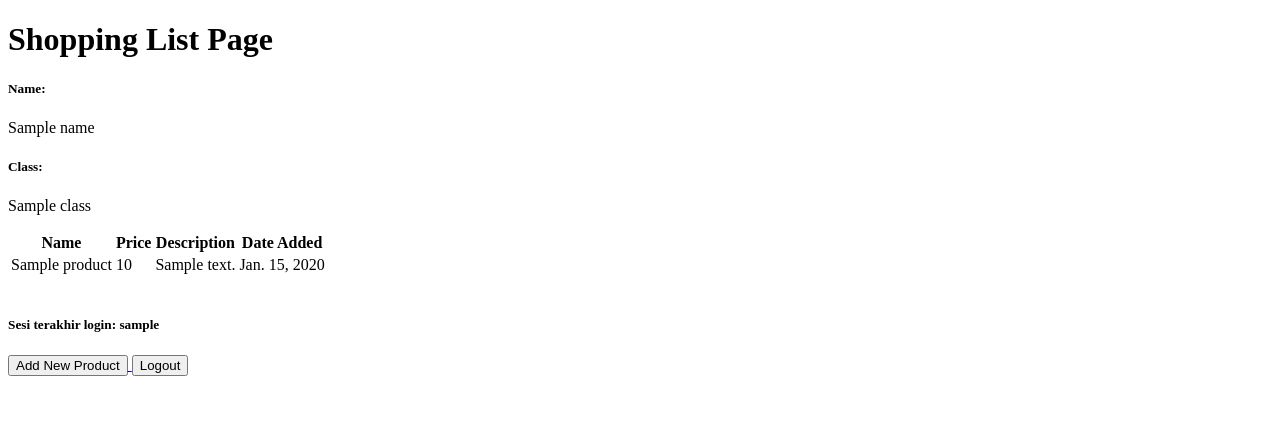
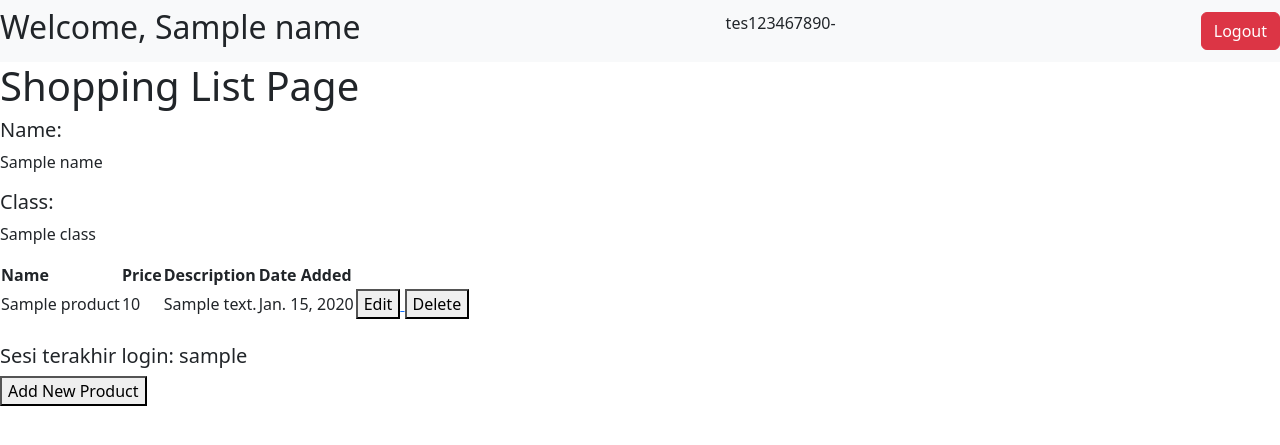
Before and after one commit to Firdausfarul/shopping_list, a Django app: template main/templates/main.html in a window 1280 px wide. Shown: the top 445 px of the page. Run offline with Django 4.2, Linux system fonts and the light colour scheme; tables that the repository leaves empty hold one stand-in row (values such as "Sample post"); the template is opened without the code that fills it: values that come from a table or form of the project are taken from there, most other values are stand-ins (such as "Sample title", 1, 10 or a date in 2020).

Commit message:
tutorial 4 27/09/2023

```diff
--- a/main/templates/main.html
+++ b/main/templates/main.html
@@ -1,6 +1,13 @@
 {% extends 'base.html' %}
 
 {% block content %}
+<nav class="navbar  bg-body-tertiary">
+    <h2>Welcome, {{name}}</h2>
+    <p>tes123467890-</p>
+    <form action="{% url 'main:logout' %}" method="get">
+        <button type="submit" class="btn btn-danger">Logout</button>
+    </form>
+  </nav>
     <h1>Shopping List Page</h1>
 
     <h5>Name:</h5>
@@ -24,6 +31,18 @@
                 <td>{{product.price}}</td>
                 <td>{{product.description}}</td>
                 <td>{{product.date_added}}</td>
+                <td>
+                    <a href="{% url 'main:edit_product' product.pk %}">
+                        <button>
+                            Edit
+                        </button>
+                    </a>
+                    <a href="{% url 'main:delete_product' product.pk %}">
+                          <button>
+                              Delete
+                          </button>
+                      </a>
+                </td>
             </tr>
         {% endfor %}
     </table>
@@ -35,10 +54,6 @@
             Add New Product
         </button>
     </a>
-    <a href="{% url 'main:logout' %}">
-        <button>
-            Logout
-        </button>
-    </a>
+
 
 {% endblock content %}
--- a/main/urls.py
+++ b/main/urls.py
@@ -1,7 +1,7 @@
 from django.urls import path
 from main.views import show_main, create_product
 app_name = 'main'
-from main.views import register, login_user, logout_user, show_main, create_product, show_xml, show_json, show_xml_by_id, show_json_by_id
+from main.views import register, login_user, logout_user, show_main, create_product, show_xml, show_json, show_xml_by_id, show_json_by_id, edit_product, delete_product
 urlpatterns = [
     path('', show_main, name='show_main'),
     path('create-product', create_product, name='create_product'),
@@ -12,4 +12,6 @@ urlpatterns = [
     path('register/', register, name='register'),
     path('login/', login_user, name='login'),
     path('logout/', logout_user, name='logout'),
+    path('edit-product/<int:id>', edit_product, name='edit_product'),
+    path('delete/<int:id>', delete_product, name='delete_product'),
 ]
--- a/templates/base.html
+++ b/templates/base.html
@@ -2,12 +2,16 @@
 <!DOCTYPE html>
 <html lang="en">
     <head>
+        <link href="https://cdn.jsdelivr.net/npm/bootstrap@5.3.2/dist/css/bootstrap.min.css" rel="stylesheet" integrity="sha384-T3c6CoIi6uLrA9TneNEoa7RxnatzjcDSCmG1MXxSR1GAsXEV/Dwwykc2MPK8M2HN" crossorigin="anonymous">
+        <script src="https://code.jquery.com/jquery-3.6.0.min.js" integrity="sha384-KyZXEAg3QhqLMpG8r+J4jsl5c9zdLKaUk5Ae5f5b1bw6AUn5f5v8FZJoMxm6f5cH1" crossorigin="anonymous"></script>
+        <script src="https://cdn.jsdelivr.net/npm/@popperjs/core@2.11.8/dist/umd/popper.min.js" integrity="sha384-I7E8VVD/ismYTF4hNIPjVp/Zjvgyol6VFvRkX/vR+Vc4jQkC+hVqc2pM8ODewa9r" crossorigin="anonymous"></script>
+        <script src="https://cdn.jsdelivr.net/npm/bootstrap@5.3.2/dist/js/bootstrap.min.js" integrity="sha384-BBtl+eGJRgqQAUMxJ7pMwbEyER4l1g+O15P+16Ep7Q9Q+zqX6gSbd85u4mG4QzX+" crossorigin="anonymous"></script>
+        {% block meta %}
         <meta charset="UTF-8" />
         <meta
             name="viewport"
             content="width=device-width, initial-scale=1.0"
         />
-        {% block meta %}
         {% endblock meta %}
     </head>
 
```
Also changed, not shown: main/templates/edit_product.html (added, +22 -0 lines), main/views.py (+21 -0 lines).
